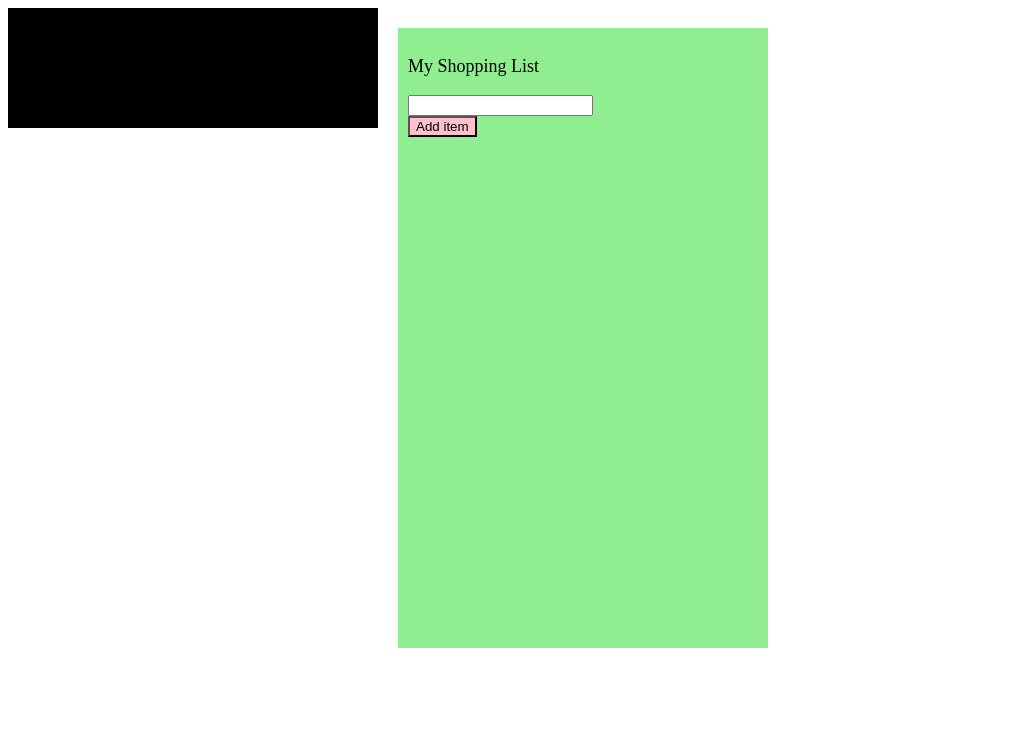
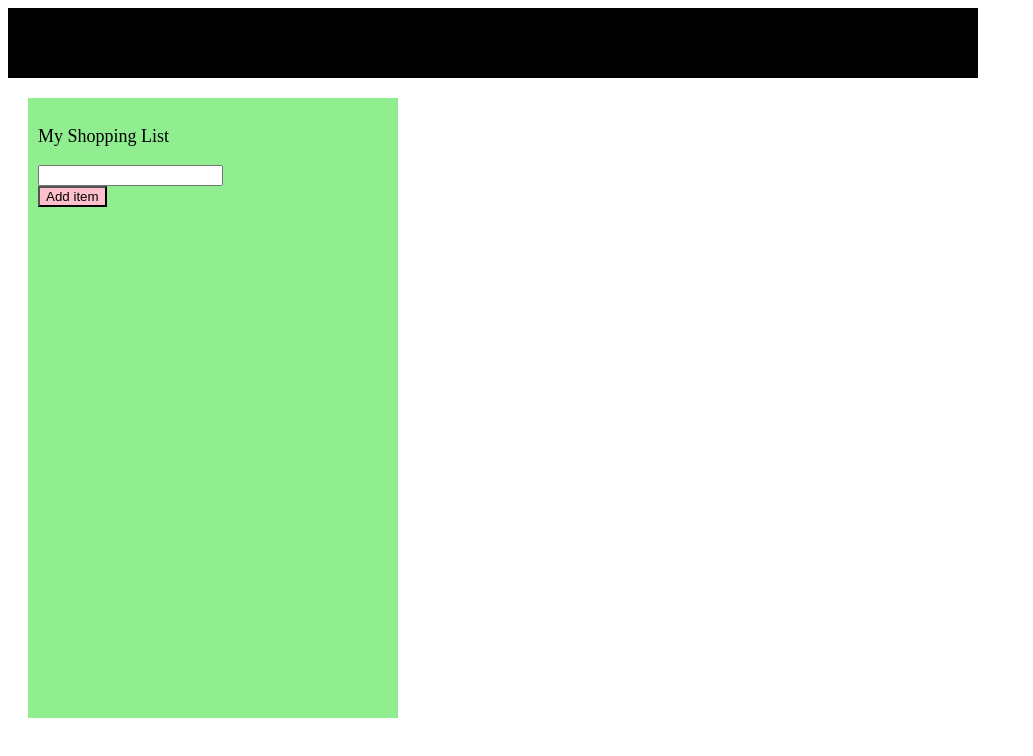
Before and after one commit to myshoppinglist/myshoppinglist.html, a plain HTML site: page index.html in a window 1280 px wide. Shown: the whole page, without its empty margins (0-1033 px from the left). Drawn offline with Linux system fonts and the light colour scheme.

Commit message:
Update index.html

```diff
--- a/index.html
+++ b/index.html
@@ -26,8 +26,8 @@
  </script>
  <style>
   .header {
-    height:100px;
-    width: 350px;
+    height:50px;
+    width: 950px;
     background-color:black;
     float: left;
     padding:10px;
```
